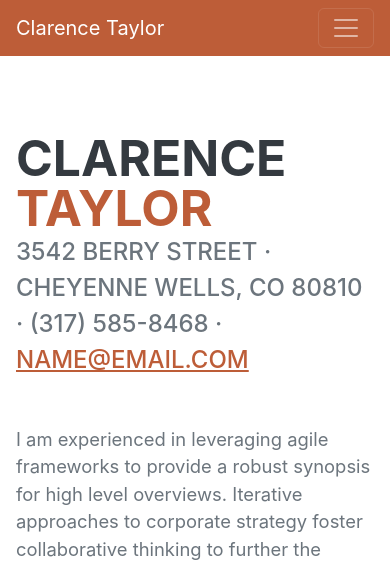
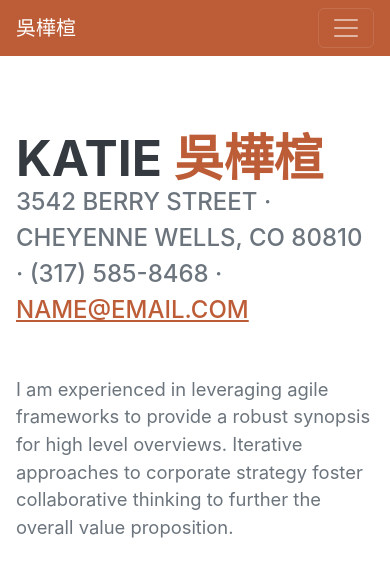
Before and after one commit to zxcvkatie/zxcvwuhua.github.io, a plain HTML site: page index.html in a window 390 px wide. Shown: the top 568 px of the page. Drawn offline with nearby package versions, Linux system fonts and the light colour scheme; a web font is replaced by a local one.

Commit message:
第一次作業

```diff
--- a/index.html
+++ b/index.html
@@ -1,11 +1,11 @@
 <!DOCTYPE html>
-<html lang="en">
+<html lang="zh-TW">
     <head>
         <meta charset="utf-8" />
         <meta name="viewport" content="width=device-width, initial-scale=1, shrink-to-fit=no" />
-        <meta name="description" content="" />
-        <meta name="author" content="" />
-        <title>Resume - Start Bootstrap Theme</title>
+        <meta name="description" content="這是吳樺楦的Resume" />
+        <meta name="author" content="吳樺楦" />
+        <title>吳樺楦的自我介紹</title>
         <link rel="icon" type="image/x-icon" href="assets/img/favicon.ico" />
         <!-- Font Awesome icons (free version)-->
         <script src="https://use.fontawesome.com/releases/v6.3.0/js/all.js" crossorigin="anonymous"></script>
@@ -19,7 +19,7 @@
         <!-- Navigation-->
         <nav class="navbar navbar-expand-lg navbar-dark bg-primary fixed-top" id="sideNav">
             <a class="navbar-brand js-scroll-trigger" href="#page-top">
-                <span class="d-block d-lg-none">Clarence Taylor</span>
+                <span class="d-block d-lg-none">吳樺楦</span>
                 <span class="d-none d-lg-block"><img class="img-fluid img-profile rounded-circle mx-auto mb-2" src="assets/img/profile.jpg" alt="..." /></span>
             </a>
             <button class="navbar-toggler" type="button" data-bs-toggle="collapse" data-bs-target="#navbarResponsive" aria-controls="navbarResponsive" aria-expanded="false" aria-label="Toggle navigation"><span class="navbar-toggler-icon"></span></button>
@@ -40,8 +40,8 @@
             <section class="resume-section" id="about">
                 <div class="resume-section-content">
                     <h1 class="mb-0">
-                        Clarence
-                        <span class="text-primary">Taylor</span>
+                        Katie
+                        <span class="text-primary">吳樺楦</span>
                     </h1>
                     <div class="subheading mb-5">
                         3542 Berry Street · Cheyenne Wells, CO 80810 · (317) 585-8468 ·
```
